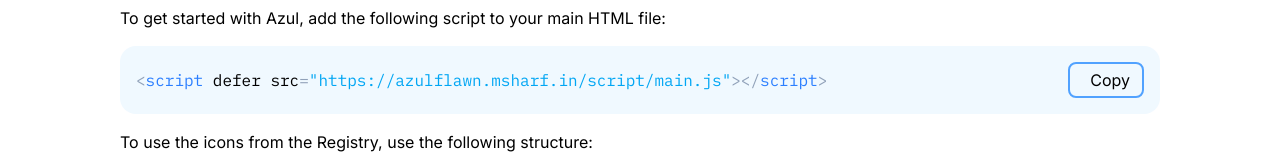
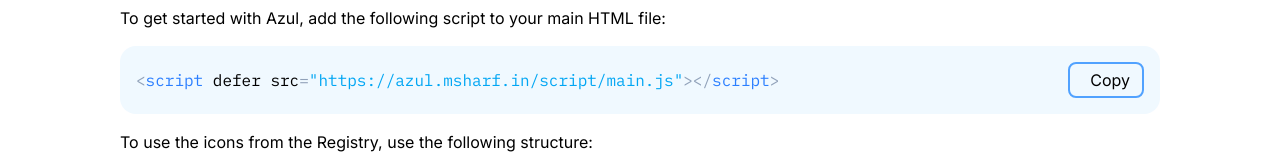
Before and after one commit to MadeByRetcy/azul, a SvelteKit app in the folder apps/web/: page /docs in a window 1280 px wide. Shown: the part 446-606 px from the top of the page. Built offline with nearby package versions, Linux system fonts and the light colour scheme; a web font is replaced by a local one; what @iconify/tailwind4 would draw is missing.

Commit message:
chore: url change

```diff
--- a/apps/web/src/routes/+layout.svelte
+++ b/apps/web/src/routes/+layout.svelte
@@ -17,7 +17,7 @@
 	/>
 	<meta property="og:image" content="/icon.webp" />
 	<meta property="og:type" content="website" />
-	<meta property="og:url" content="https://azulflawn.msharf.in" />
+	<meta property="og:url" content="https://azul.msharf.in" />
 
 	<script defer src="{page.url.origin}/script/main.js"></script>
 </svelte:head>
--- a/apps/web/src/routes/docs/+page.svelte
+++ b/apps/web/src/routes/docs/+page.svelte
@@ -28,9 +28,9 @@
 
     <div class="bg-sky-50 flex items-center justify-between rounded-2xl p-4 my-4">
         <code class="block">
-            <span class="text-slate-400">&lt;</span><span class="text-blue-500">script</span> defer src<span class="text-slate-400">=</span><span class="text-sky-500">"https://azulflawn.msharf.in/script/main.js"</span><span class="text-slate-400">&gt;</span><span class="text-slate-400">&lt;/</span><span class="text-blue-500">script</span><span class="text-slate-400">&gt;</span>
+            <span class="text-slate-400">&lt;</span><span class="text-blue-500">script</span> defer src<span class="text-slate-400">=</span><span class="text-sky-500">"https://azul.msharf.in/script/main.js"</span><span class="text-slate-400">&gt;</span><span class="text-slate-400">&lt;/</span><span class="text-blue-500">script</span><span class="text-slate-400">&gt;</span>
         </code>
-        <button onclick={() => {navigator.clipboard.writeText("<script defer src='https://azulflawn.msharf.in/script/main.js'></script>"); status = "copied"}} class="px-3 py-1 flex items-center border-2 border-blue-400 rounded-lg">
+        <button onclick={() => {navigator.clipboard.writeText("<script defer src='https://azul.msharf.in/script/main.js'></script>"); status = "copied"}} class="px-3 py-1 flex items-center border-2 border-blue-400 rounded-lg">
             <span class="icon-[charm--link-external] me-2 text-sky-500"></span>
             <span>{!status ? "Copy" : "Copied!"}</span>
         </button>
--- a/apps/web/static/script/main.js
+++ b/apps/web/static/script/main.js
@@ -21,7 +21,7 @@
             const match = element.className.match(regex);
             if (match) {
                 const iconName = match[0].split(':')[1];
-                const url = `https://azulflawn.msharf.in/registry/fetch?ic=${iconName}`;
+                const url = `https://azul.msharf.in/registry/fetch?ic=${iconName}`;
                 element.style.webkitMaskImage = `url(${url})`;
                 element.style.maskImage = `url(${url})`;
             }
```
Also changed, not shown: 1 other file (tests, documents, lock files or other folders).
